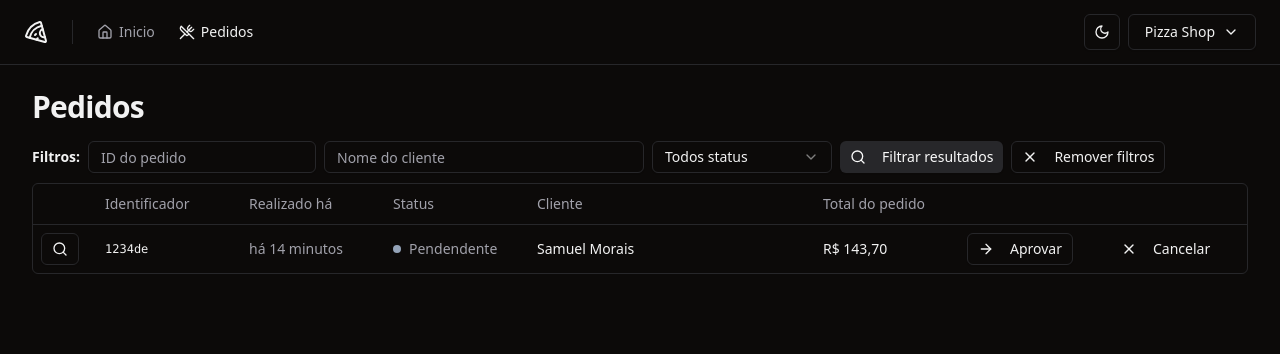
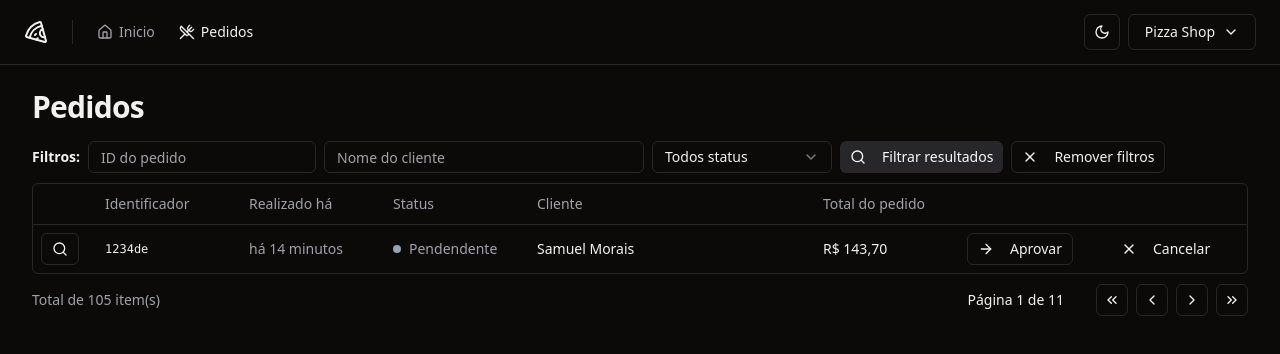
Before and after one commit to SamuelMorais030202/pizza-shop, a React (Vite) app: page /orders in a window 1280 px wide. Shown: the top 354 px of the page. Built offline with nearby package versions, Linux system fonts and the light colour scheme.

Commit message:
feat: adicionando componente de paǵinação

```diff
--- /dev/null
+++ b/src/components/pagination.tsx
@@ -0,0 +1,58 @@
+import {
+  ChevronLeft,
+  ChevronRight,
+  ChevronsLeft,
+  ChevronsRight,
+} from 'lucide-react'
+
+import { Button } from './ui/button'
+
+interface PaginationProps {
+  pageIndex: number
+  totalCount: number
+  perPage: number
+}
+
+export function Pagination({
+  pageIndex,
+  perPage,
+  totalCount,
+}: PaginationProps) {
+  const pages = Math.ceil(totalCount / perPage) || 1
+
+  return (
+    <div className="flex items-center justify-between">
+      <span className="text-sm text-muted-foreground">
+        Total de {totalCount} item(s)
+      </span>
+
+      <div className="flex items-center gap-6 lg:gap-8">
+        <div className="text-sm font-medium">
+          Página {pageIndex + 1} de {pages}
+        </div>
+
+        <div className="flex items-center gap-2">
+          <Button variant="outline" className="size-8 p-0">
+            <ChevronsLeft className="size-4" />
+            <span className="sr-only">Primeira página</span>
+          </Button>
+
+          <Button variant="outline" className="size-8 p-0">
+            <ChevronLeft className="size-4" />
+            <span className="sr-only">Página anterior</span>
+          </Button>
+
+          <Button variant="outline" className="size-8 p-0">
+            <ChevronRight className="size-4" />
+            <span className="sr-only">Próxima página</span>
+          </Button>
+
+          <Button variant="outline" className="size-8 p-0">
+            <ChevronsRight className="size-4" />
+            <span className="sr-only">Última página</span>
+          </Button>
+        </div>
+      </div>
+    </div>
+  )
+}
--- a/src/pages/app/orders/orders.tsx
+++ b/src/pages/app/orders/orders.tsx
@@ -1,5 +1,6 @@
 import { Helmet } from 'react-helmet-async'
 
+import { Pagination } from '@/components/pagination'
 import {
   Table,
   TableBody,
@@ -17,7 +18,7 @@
       <Helmet title="Pedidos" />
       <div className="flex flex-col gap-4">
         <h1 className="text-3xl font-bold tracking-tight">Pedidos</h1>
-      </div>
+
         <div className="space-y-2.5">
           <OrderTableFilters />
           <div className="rounded-md border">
@@ -40,6 +41,9 @@
               </TableBody>
             </Table>
           </div>
+
+          <Pagination pageIndex={0} perPage={10} totalCount={105} />
+        </div>
       </div>
     </>
   )
```
Lines whose indentation alone changed are shown as unchanged.
